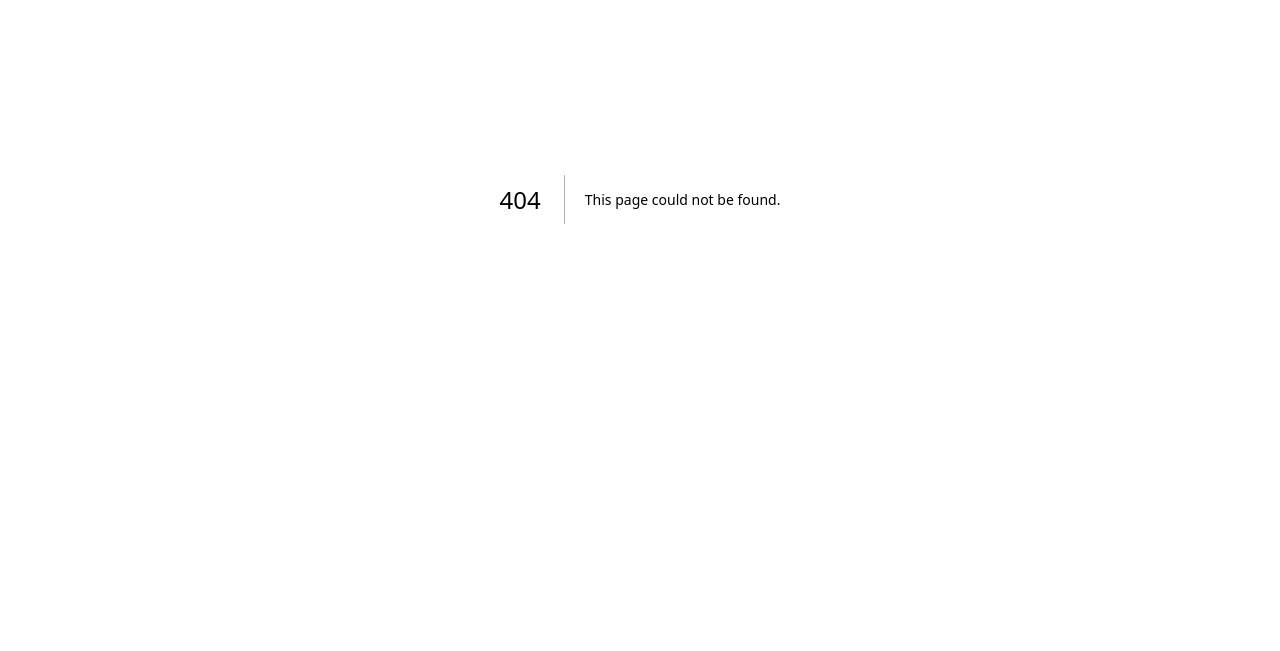
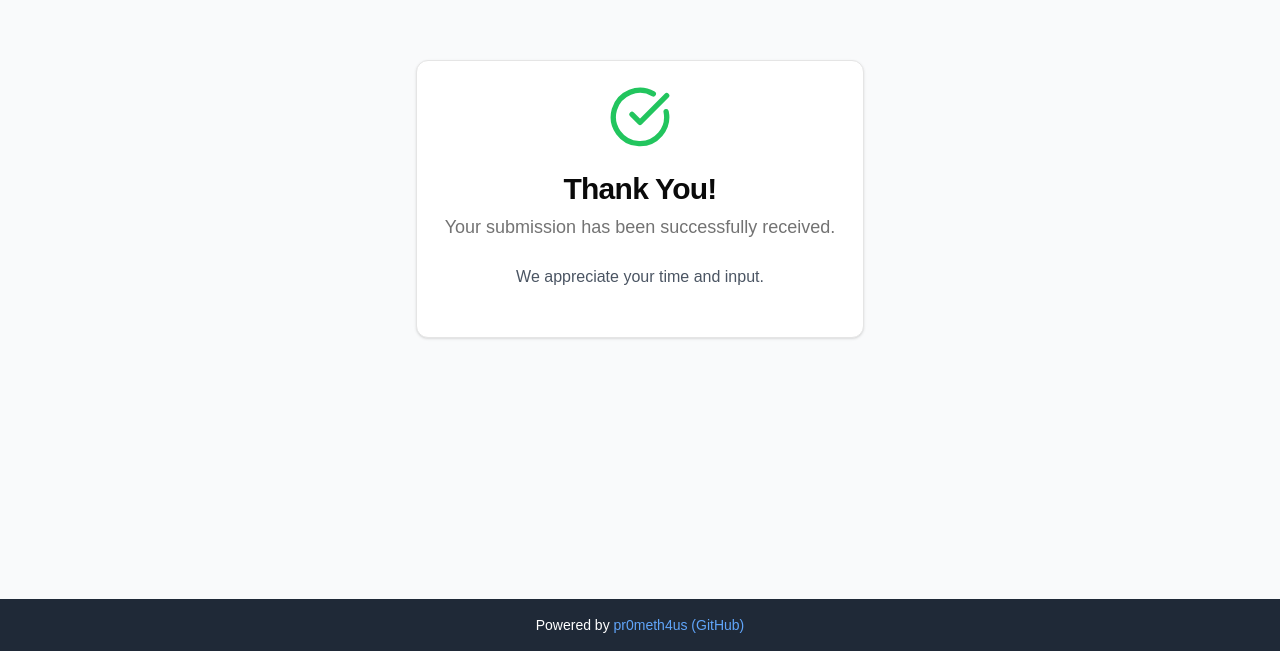
Before and after one commit to pr0meth4us/customizable-form, a Next.js app: page /thank-you in a window 1280 px wide. Before the commit this address had no page. Shown: the part 201-852 px from the top of the page. Before the commit the page ends 800 px from the top, so only its background shows below. Built offline with nearby package versions, Linux system fonts and the light colour scheme.

Commit message:
done work and run

```diff
--- a/src/app/layout.tsx
+++ b/src/app/layout.tsx
@@ -1,6 +1,9 @@
+// src/app/layout.tsx
 import type { Metadata } from "next";
 import localFont from "next/font/local";
 import "./globals.css";
+import Link from 'next/link';
+import React from "react"; // Import Link for external links
 
 const geistSans = localFont({
   src: "./fonts/GeistVF.woff",
@@ -24,12 +27,27 @@ export default function RootLayout({
   children: React.ReactNode;
 }>) {
   return (
-      <html lang="en">
-      <body
-          className={`${geistSans.variable} ${geistMono.variable} antialiased`}
-      >
+    <html lang="en">
+    <body
+      className={`${geistSans.variable} ${geistMono.variable} antialiased min-h-screen flex flex-col`} // Added flex-col to enable footer to push to bottom
+    >
+    <main className="flex-grow">
       {children}
-      </body>
-      </html>
+    </main>
+    <footer className="w-full bg-gray-800 text-white p-4 text-center mt-auto"> {/* mt-auto pushes footer to bottom */}
+      <p className="text-sm">
+        Powered by{' '}
+        <Link
+          href="https://github.com/pr0meth4us"
+          target="_blank"
+          rel="noopener noreferrer"
+          className="text-blue-400 hover:underline"
+        >
+          pr0meth4us (GitHub)
+        </Link>
+      </p>
+    </footer>
+    </body>
+    </html>
   );
 }
--- a/src/app/questionnaire/[id]/[questionId]/page.tsx
+++ b/src/app/questionnaire/[id]/[questionId]/page.tsx
@@ -1,3 +1,4 @@
+// src/app/questionnaire/[id]/[questionId]/page.tsx
 "use client";
 
 import React, { useState, useEffect, useCallback } from 'react';
@@ -50,6 +51,7 @@ const QuestionPage: React.FC = () => {
         }
       } catch (error) {
         console.log(error)
+        toast.error("Failed to load survey data.", error);
         router.push('/');
       } finally {
         setIsLoading(false);
@@ -110,7 +112,8 @@ const QuestionPage: React.FC = () => {
 
       toast.success("Survey completed! Thank you for your time.");
       localStorage.removeItem(`answers-${questionnaireId}`);
-      setTimeout(() => router.push('/'), 2000);
+      // Redirect to the thank you page
+      setTimeout(() => router.push('/thank-you'), 2000); // MODIFIED LINE
     } catch (error) {
       console.error("Submission Error:", error);
       toast.error(error instanceof Error ? error.message : "An unexpected error occurred.");
--- a/src/app/questionnaire/[id]/all/page.tsx
+++ b/src/app/questionnaire/[id]/all/page.tsx
@@ -1,3 +1,4 @@
+// src/app/questionnaire/[id]/page.tsx
 "use client";
 
 import React, { useState, useEffect, useCallback } from 'react';
@@ -57,15 +58,6 @@ const AllQuestionsPage: React.FC = () => {
     setAnswers(prev => ({ ...prev, [qId]: value }));
   };
 
-  /**
-   * =================================================================
-   * MODIFIED CODE: This function now sends data to the backend.
-   * =================================================================
-   * REASON: The original function only logged answers to the console.
-   * This version sends a POST request to the '/api/submissions'
-   * endpoint to save the data.
-   * =================================================================
-   */
   const handleSubmit = async () => {
     toast.info("Submitting your survey, please wait...");
 
@@ -85,7 +77,8 @@ const AllQuestionsPage: React.FC = () => {
       }
 
       toast.success("Survey submitted! Thank you.");
-      setTimeout(() => router.push('/'), 2000);
+      // Redirect to the thank you page
+      setTimeout(() => router.push('/thank-you'), 2000); // MODIFIED LINE
 
     } catch (error) {
       console.error("Submission Error:", error);
--- /dev/null
+++ b/src/app/thank-you/page.tsx
@@ -0,0 +1,29 @@
+// src/app/thank-you/page.tsx
+"use client";
+
+import React from 'react';
+import { Card, CardContent, CardDescription, CardHeader, CardTitle } from '@/components/ui/card';
+import { CheckCircle } from 'lucide-react';
+
+const ThankYouPage: React.FC = () => {
+  return (
+    <div className="min-h-screen flex flex-col items-center justify-center bg-gray-50 p-4">
+      <Card className="w-full max-w-md text-center">
+        <CardHeader>
+          <CheckCircle className="mx-auto h-16 w-16 text-green-500 mb-4" />
+          <CardTitle className="text-3xl font-bold">Thank You!</CardTitle>
+          <CardDescription className="text-lg">
+            Your submission has been successfully received.
+          </CardDescription>
+        </CardHeader>
+        <CardContent>
+          <p className="text-gray-600 mb-6">
+            We appreciate your time and input.
+          </p>
+        </CardContent>
+      </Card>
+    </div>
+  );
+};
+
+export default ThankYouPage;
```
Lines whose indentation alone changed are shown as unchanged.
